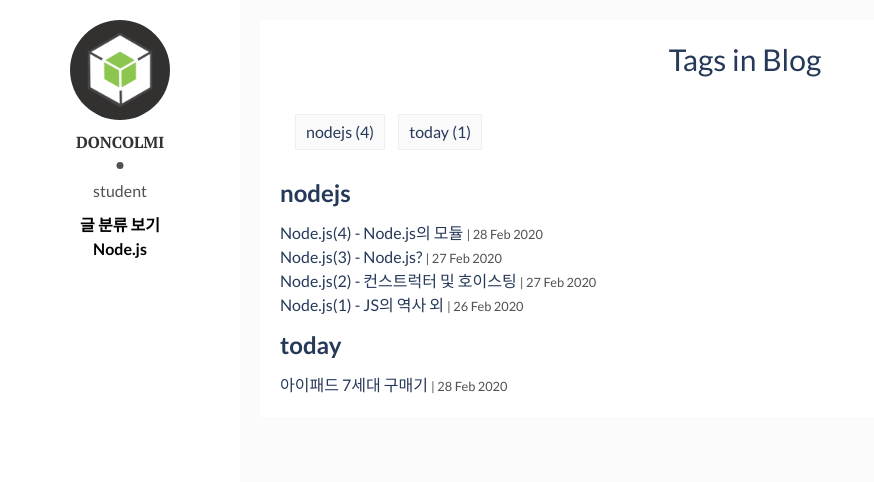
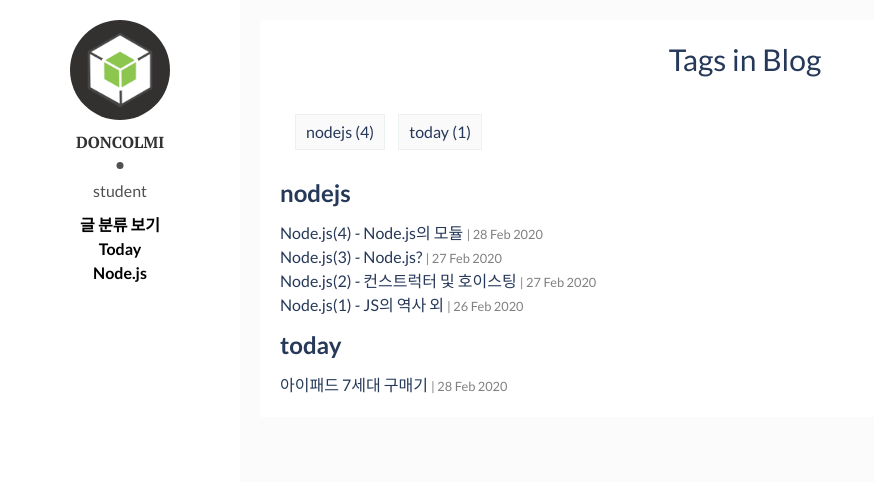
Before and after one commit to doncolmi/doncolmi.github.io, a Jekyll site: the page built from tags.html, in a window 1280 px wide. Shown: the top 482 px of the page, without its empty margins (0-874 px from the left). Built offline with Jekyll 4.4.1, drawn with Linux system fonts in a browser that asks for light colours.

```diff
--- a/_layouts/main.html
+++ b/_layouts/main.html
@@ -13,6 +13,9 @@ layout: default
       <div style="display: flex; flex-direction: column; width: 100%;">
         <div style="background-color: rgba(255,255,255,0.1);">
           <a href="/tags/" class="tagText">글 분류 보기</a>
+        </div>
+        <div style="background-color: rgba(255,255,255,0.1);">
+          <a href="/tags/#today" class="tagText">Today</a>
         </div>
         <div style="background-color: rgba(255,255,255,0.1);">
           <a href="/tags/#nodejs" class="tagText">Node.js</a>
--- a/assets/css/main.css
+++ b/assets/css/main.css
@@ -60,6 +60,9 @@ main {
   display: block;
 }
 
+small{
+  color:gray;
+}
 .tagText {text-decoration: none;color:black;font-weight: bold;}
 .tagText:active {text-decoration: none;color:black;font-weight: bold;}
 .tagText:visited {text-decoration: none;color:black;font-weight: bold;}
--- /dev/null
+++ b/robots.txt
@@ -0,0 +1,3 @@
+User-agent: *
+Allow: /
+Sitemap: http://doncolmi.github.io/sitemap.xml
```
